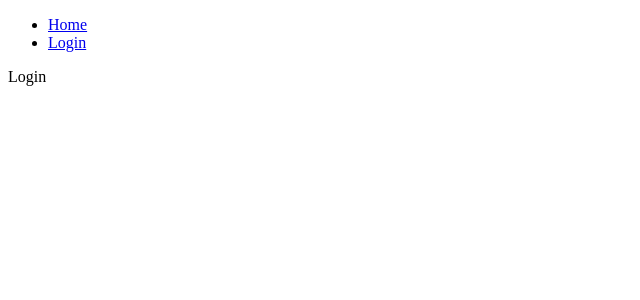
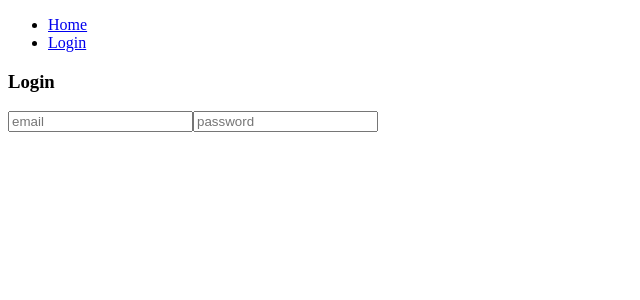
Before and after one commit to mangostein/client, a React (Create React App) app: page /login in a window 1280 px wide. Shown: the top 300 px of the page, without its empty margins (0-640 px from the left). Built offline with nearby package versions, Linux system fonts and the light colour scheme.

Commit message:
login container created

```diff
--- a/src/App.js
+++ b/src/App.js
@@ -1,6 +1,7 @@
 import React from 'react';
 import { Switch, Route } from 'react-router-dom';
 import Navbar from './components/Navbar';
+import Login from './components/Login';
 
 function Home() {
   return(
@@ -8,16 +9,10 @@ function Home() {
   )
 };
 
-function Login() {
-  return(
-    <div>Login</div>
-  )
-};
-
 class App extends React.Component {
   render() {
     return (
-      <div className="App">
+      <div className="app">
         <Navbar/>
         <Switch>
           <Route exact path="/" component={Home}/>
--- /dev/null
+++ b/src/components/Login.js
@@ -0,0 +1,18 @@
+import React from 'react';
+
+
+class Login extends React.Component {
+  render() {
+    return (
+      <div>
+        <h3>Login</h3>
+        <form>
+          <input type="email" placeholder="email"/>
+          <input type="password" placeholder="password"/>
+        </form>
+      </div>
+    )
+  }
+}
+
+export default Login;
```
